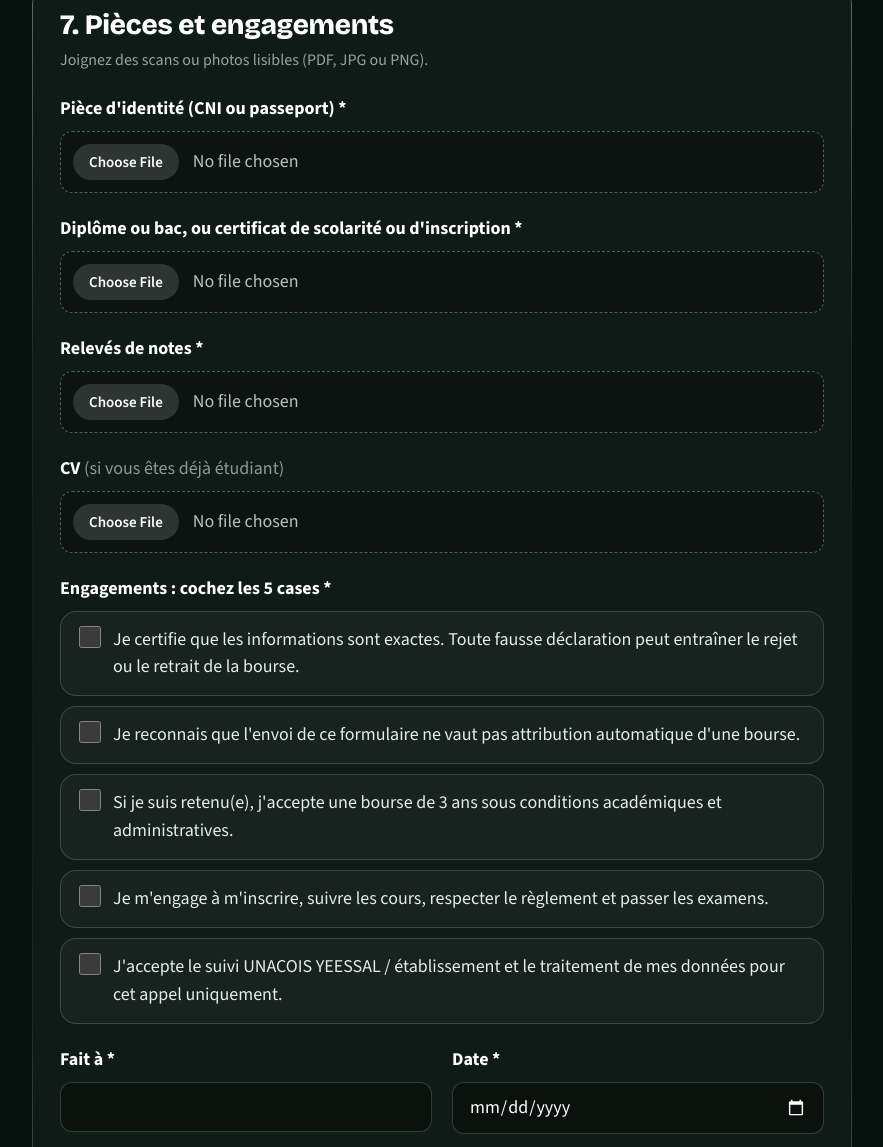
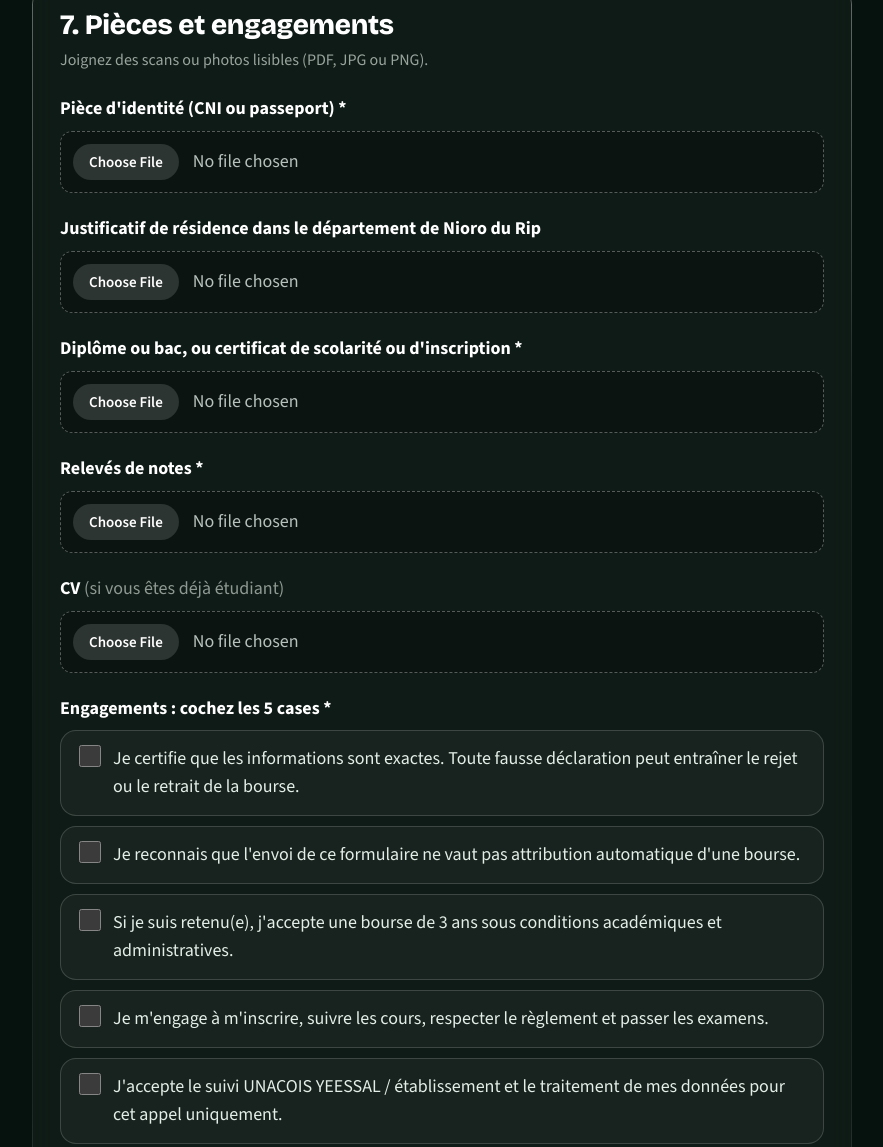
Before and after one commit to Metzo139/Nioro-Bourse, a plain HTML site: page formulaire-motion.html in a window 1280 px wide. Shown: the part 4513-5660 px from the top of the page, without its empty margins (198-1081 px from the left). Drawn offline with nearby package versions, Linux system fonts and the light colour scheme.

Commit message:
Restore optional justificatif de résidence field and fix indentation

```diff
--- a/formulaire-motion.html
+++ b/formulaire-motion.html
@@ -342,7 +342,8 @@ footer{border-top:1px solid rgba(255,255,255,.08);padding:26px 0;font-size:15px;
     <legend>7. Pièces et engagements</legend>
     <p class="aide">Joignez des scans ou photos lisibles (PDF, JPG ou PNG).</p>
     <div class="champ"><label for="f_id">Pièce d'identité (CNI ou passeport) *</label><input type="file" id="f_id" name="piece_identite" accept=".pdf,.jpg,.jpeg,.png" required></div>
-        <div class="champ"><label for="f_dip">Diplôme ou bac, ou certificat de scolarité ou d'inscription *</label><input type="file" id="f_dip" name="diplome_scolarite" accept=".pdf,.jpg,.jpeg,.png" required></div>
+    <div class="champ"><label for="f_res">Justificatif de résidence dans le département de Nioro du Rip</label><input type="file" id="f_res" name="justificatif_residence" accept=".pdf,.jpg,.jpeg,.png"></div>
+    <div class="champ"><label for="f_dip">Diplôme ou bac, ou certificat de scolarité ou d'inscription *</label><input type="file" id="f_dip" name="diplome_scolarite" accept=".pdf,.jpg,.jpeg,.png" required></div>
     <div class="champ"><label for="f_rel">Relevés de notes *</label><input type="file" id="f_rel" name="releves_notes" accept=".pdf,.jpg,.jpeg,.png" required></div>
     <div class="champ" id="bloc-cv"><label for="f_cv">CV <span class="opt" id="cv-note">(si vous êtes déjà étudiant)</span></label><input type="file" id="f_cv" name="cv" accept=".pdf,.doc,.docx"></div>
 
```
